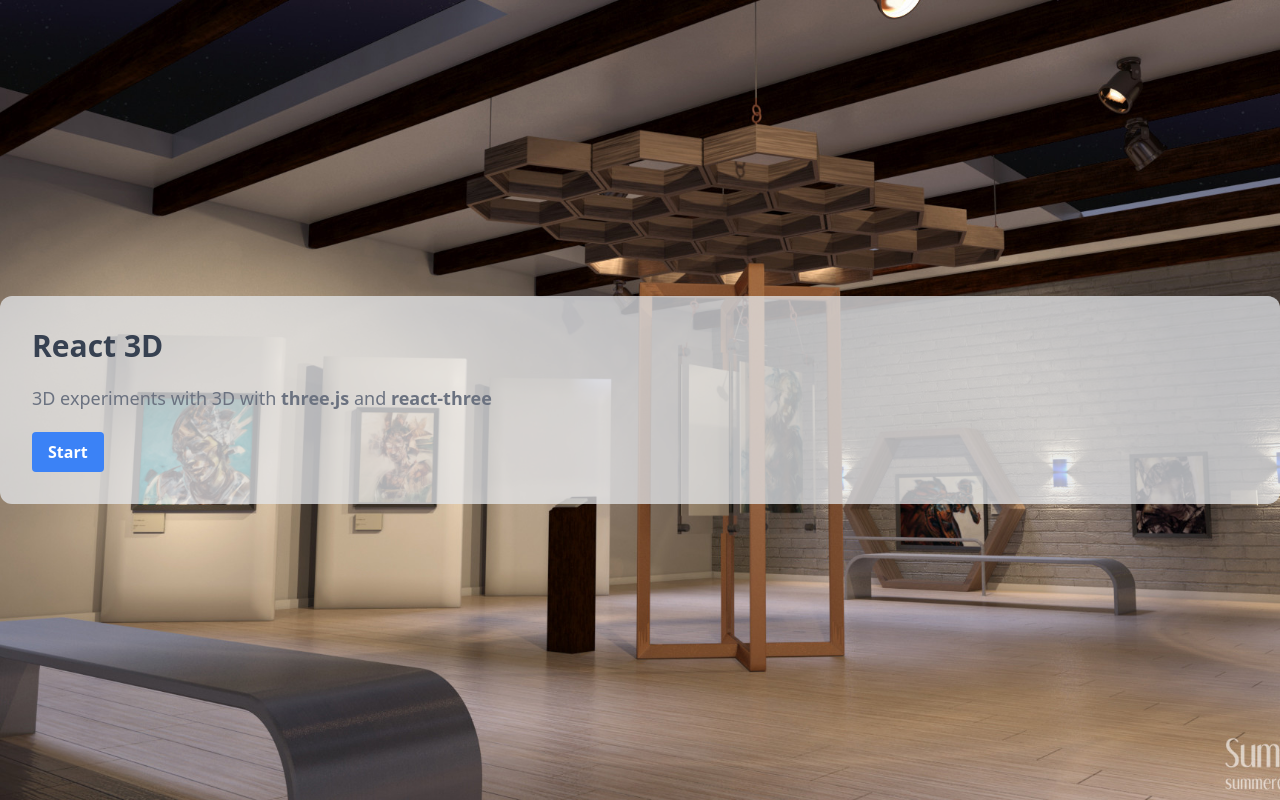
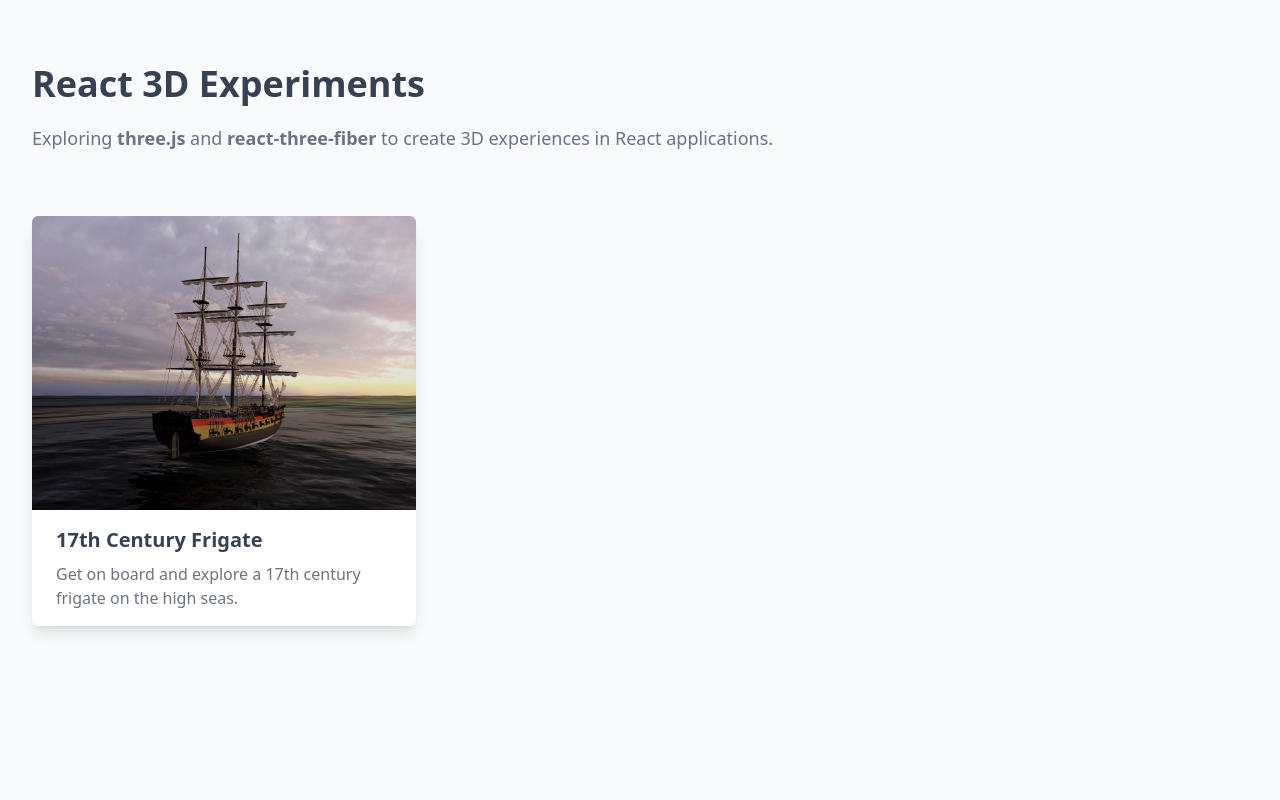
Before and after one commit to gispada/react-3d-experiments, a React (Create React App) app: page / in a window 1280 px wide. Built offline with nearby package versions, Linux system fonts and the light colour scheme.

Commit message:
Change home page

```diff
--- a/public/index.html
+++ b/public/index.html
@@ -24,7 +24,7 @@
       work correctly both with client-side routing and a non-root public URL.
       Learn how to configure a non-root public URL by running `npm run build`.
     -->
-    <title>React App</title>
+    <title>React 3D Experiments</title>
   </head>
   <body>
     <noscript>You need to enable JavaScript to run this app.</noscript>
--- /dev/null
+++ b/src/components/Card/index.tsx
@@ -0,0 +1,24 @@
+type Props = {
+  title: string
+  description: string
+  imgSrc: string
+  imgAlt: string
+}
+
+export const Card = ({ title, description, imgSrc, imgAlt }: Props) => {
+  return (
+    <div className="max-w-sm rounded-md overflow-hidden shadow-lg group bg-white">
+      <div className="overflow-hidden">
+        <img
+          className="w-full group-hover:scale-110 transition-transform duration-500"
+          src={imgSrc}
+          alt={imgAlt}
+        />
+      </div>
+      <div className="px-6 py-4">
+        <div className="text-gray-700 font-bold text-xl mb-2">{title}</div>
+        <p className="text-gray-500 text-base">{description}</p>
+      </div>
+    </div>
+  )
+}
--- a/src/pages/Home/index.tsx
+++ b/src/pages/Home/index.tsx
@@ -1,22 +1,39 @@
-import { useNavigate } from 'react-router-dom'
+import { Link } from 'react-router-dom'
+import { Card } from '../../components/Card'
+import frigateSceneImg from '../../images/frigate-scene.jpg'
+
+const scenes = [
+  {
+    title: '17th Century Frigate',
+    description: 'Get on board and explore a 17th century frigate on the high seas.',
+    imgUrl: frigateSceneImg,
+    url: 'ship-3d'
+  }
+]
 
 export const Home = () => {
-  const navigate = useNavigate()
+  return (
+    <div className="h-screen bg-slate-50">
+      <div className="container mx-auto px-8 py-16">
+        <h1 className="text-4xl text-gray-700 font-bold mb-5">React 3D Experiments</h1>
+        <p className="text-gray-500 text-lg mb-5">
+          Exploring <span className="font-bold">three.js</span> and
+          <span className="font-bold"> react-three-fiber</span> to create 3D experiences
+          in React applications.
+        </p>
 
-  return (
-    <div className="bg-hero h-screen bg-cover flex items-center">
-      <div className="container mx-auto bg-gray-200 rounded-xl p-8 bg-opacity-75">
-        <h1 className="text-3xl text-gray-700 font-bold mb-5">React 3D</h1>
-        <p className="text-gray-500 text-lg mb-5">
-          3D experiments with 3D with <strong>three.js</strong> and
-          <strong> react-three</strong>
-        </p>
-        <button
-          className="bg-blue-500 hover:bg-blue-700 text-white font-bold py-2 px-4 rounded"
-          onClick={() => navigate('ship-3d')}
-        >
-          Start
-        </button>
+        <div className="mt-16 grid grid-cols-1 md:grid-cols-3 gap-4">
+          {scenes.map(({ title, description, url, imgUrl }) => (
+            <Link key={url} to={url}>
+              <Card
+                title={title}
+                description={description}
+                imgSrc={imgUrl}
+                imgAlt={title}
+              />
+            </Link>
+          ))}
+        </div>
       </div>
     </div>
   )
--- a/src/pages/ShipScene3D/index.tsx
+++ b/src/pages/ShipScene3D/index.tsx
@@ -4,17 +4,22 @@ import {
   OrbitControls,
   Sky,
   PointerLockControls,
-  KeyboardControls
+  KeyboardControls,
+  QuadraticBezierLine,
+  Line,
+  CubicBezierLine
 } from '@react-three/drei'
 import { Canvas } from '@react-three/fiber'
+import { useEffect, useLayoutEffect, useRef } from 'react'
 import { Vector3 } from 'three'
 import { useThreeJsSound } from '../../utils/useThreeJsSound'
 import { Light } from './Light'
+import { Tutorial } from './Tutorial'
 import { WaterScene } from './WaterScene'
 
 const sunPosition = new Vector3(0.5, 0.02, 1)
 
-const ON_BOARD_CAMERA = true
+const ON_BOARD_CAMERA = false
 
 export const ShipScene3D = () => {
   useThreeJsSound('sounds/ocean-ship.mp3', { loop: true })
@@ -26,6 +31,7 @@ export const ShipScene3D = () => {
         { name: 'backward', keys: ['s', 'S'] }
       ]}
     >
+      <Tutorial />
       <div id="ship3d-canvas-container" className="h-screen">
         <Canvas
           shadows
```
Also changed, not shown: src/images/frigate-scene.jpg (added).
